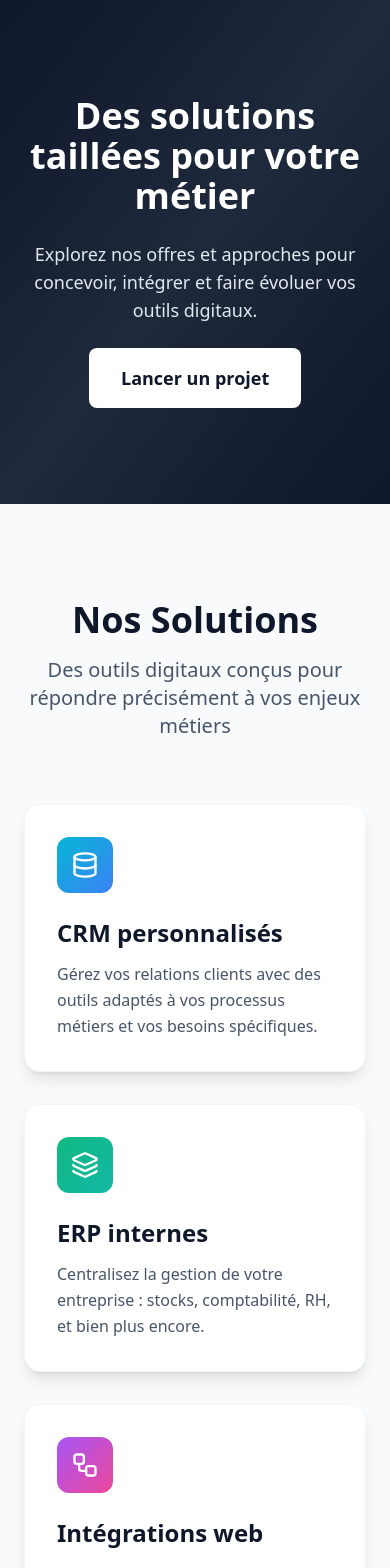
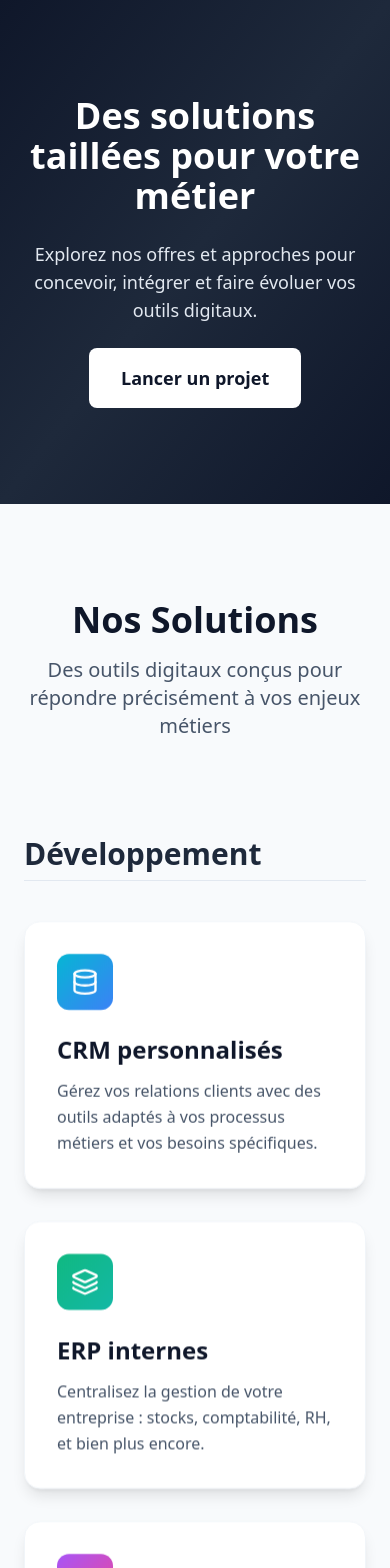
Before and after one commit to DigiHelpYnov/Vitrine, a Nuxt app: page /solutions in a window 390 px wide. Shown: the top 1568 px of the page. Built offline with nearby package versions, Linux system fonts and the light colour scheme.

Commit message:
feat : end

```diff
--- a/components/Solutions.vue
+++ b/components/Solutions.vue
@@ -11,24 +11,41 @@
       </div>
 
       <div class="grid md:grid-cols-2 lg:grid-cols-3 gap-8 max-w-7xl mx-auto">
+
+        <template
+          v-for="(item, index) in solutions"
+          :key="index"
+        >
           <div
-          v-for="(solution, index) in solutions"
-          :key="index"
+            v-if="item.type === 'solution'"
             class="group bg-white rounded-2xl p-8 shadow-lg hover:shadow-2xl border border-slate-100 hover:border-cyan-200 hover:-translate-y-1 interactive-hover animate-fade-up"
             :style="{ animationDelay: `${index * 0.08 + 0.15}s` }"
           >
-          <div :class="['w-14 h-14 rounded-xl bg-gradient-to-br flex items-center justify-center mb-6 group-hover:scale-110 transition-transform duration-300', solution.color]">
-            <component :is="solution.icon" :size="28" class="text-white" />
+            <div :class="['w-14 h-14 rounded-xl bg-gradient-to-br flex items-center justify-center mb-6 group-hover:scale-110 transition-transform duration-300', item.color]">
+              <component :is="item.icon" :size="28" class="text-white" />
             </div>
 
             <h3 class="text-2xl font-bold text-slate-900 mb-3">
-            {{ solution.title }}
+              {{ item.title }}
             </h3>
 
             <p class="text-slate-600 leading-relaxed">
-            {{ solution.description }}
+              {{ item.description }}
             </p>
           </div>
+
+          <div
+            v-else-if="item.type === 'heading'"
+            class="lg:col-span-3 md:col-span-2 col-span-1 mt-8 mb-2 animate-fade-up"
+            :style="{ animationDelay: `${index * 0.08 + 0.15}s` }"
+          >
+            <h2 class="text-3xl font-bold text-slate-800">
+              {{ item.title }}
+            </h2>
+            <hr class="mt-2 border-slate-200" />
+          </div>
+
+        </template>
       </div>
 
       <div class="text-center mt-16">
@@ -45,45 +62,164 @@
 
 <script setup lang="ts">
 import { navigateTo } from '#app';
-import { Database, Workflow, Layers, BarChart3, Zap, Smartphone } from 'lucide-vue-next';
+import {
+  Database, Workflow, Layers, BarChart3, Zap, Smartphone,
+  FileSearch, Share2, Compass, Wrench, Handshake, TrendingUp,
+  ShieldCheck, Activity, KeyRound, UserCheck,
+  Palette, LayoutGrid, PlayCircle
+} from 'lucide-vue-next';
 
 const solutions = [
   {
+    type: 'heading',
+    title: 'Développement'
+  },
+  {
+    type: 'solution',
     icon: Database,
     title: 'CRM personnalisés',
     description: 'Gérez vos relations clients avec des outils adaptés à vos processus métiers et vos besoins spécifiques.',
     color: 'from-cyan-500 to-blue-500'
   },
   {
+    type: 'solution',
     icon: Layers,
     title: 'ERP internes',
     description: 'Centralisez la gestion de votre entreprise : stocks, comptabilité, RH, et bien plus encore.',
     color: 'from-emerald-500 to-teal-500'
   },
   {
+    type: 'solution',
     icon: Workflow,
     title: 'Intégrations web',
     description: 'Connectez vos systèmes existants via des API robustes et des architectures front/back sur mesure.',
     color: 'from-purple-500 to-pink-500'
   },
   {
+    type: 'solution',
     icon: BarChart3,
     title: 'Tableaux de bord & outils de gestion',
     description: 'Visualisez vos données en temps réel avec des dashboards intuitifs et performants.',
     color: 'from-orange-500 to-red-500'
   },
   {
+    type: 'solution',
     icon: Zap,
     title: 'Automatisations',
     description: 'Éliminez les tâches répétitives et gagnez du temps avec des workflows automatisés intelligents.',
     color: 'from-yellow-500 to-orange-500'
   },
   {
+    type: 'solution',
     icon: Smartphone,
     title: 'Applications web et mobiles',
     description: 'Développement d\'applications performantes pour tous les supports, adaptées à votre activité.',
     color: 'from-indigo-500 to-blue-500'
+  },
+  {
+    type: 'heading',
+    title: 'Marketing et Communication'
+  },
+  {
+    type: 'solution',
+    icon: FileSearch,
+    title: 'Étude de marché',
+    description: 'Analyser votre secteur, vos concurrents et votre public cible pour identifier les meilleures opportunités et définir un positionnement unique.',
+    color: 'from-pink-500 to-rose-500'
+  },
+  {
+    type: 'solution',
+    icon: Share2,
+    title: 'Gestion des réseaux sociaux',
+    description: 'Prendre en charge vos comptes, créer du contenu engageant, interagir avec votre communauté et analyser les performances pour optimiser la stratégie.',
+    color: 'from-blue-500 to-indigo-500'
+  },
+  {
+    type: 'solution',
+    icon: Compass,
+    title: 'Stratégie digitale sur mesure',
+    description: 'Élaborer un plan d\'action complet incluant le choix des bons canaux (site, réseaux sociaux, email) pour un impact maximal.',
+    color: 'from-purple-500 to-violet-500'
+  },
+  {
+    type: 'solution',
+    icon: Wrench,
+    title: 'Mise en place d\'outils numériques',
+    description: 'Sélectionner, configurer et intégrer les logiciels adaptés (CRM, emailing, analyse) pour automatiser et améliorer votre efficacité.',
+    color: 'from-slate-500 to-gray-600'
+  },
+  {
+    type: 'solution',
+    icon: Handshake,
+    title: 'Conseil & relation humaine',
+    description: 'Vous accompagner à chaque étape avec une approche basée sur l\'écoute. Nous sommes des partenaires alignés sur votre vision.',
+    color: 'from-emerald-500 to-green-500'
+  },
+  {
+    type: 'solution',
+    icon: TrendingUp,
+    title: 'Suivi et amélioration continue',
+    description: 'Mesurer en permanence les résultats de nos actions (KPIs) pour ajuster la stratégie en temps réel et optimiser le retour sur investissement.',
+    color: 'from-orange-500 to-amber-500'
+  },
+  {
+    type: 'heading',
+    title: 'Cybersécurité'
+  },
+  {
+    type: 'solution',
+    icon: ShieldCheck,
+    title: 'Audit : infra, dev, conformité',
+    description: 'Évaluer la sécurité de votre infrastructure, de vos applications et votre conformité aux normes (RGPD, ISO).',
+    color: 'from-red-500 to-rose-600'
+  },
+  {
+    type: 'solution',
+    icon: Activity,
+    title: 'Analyse de risque',
+    description: 'Identifier et hiérarchiser les menaces potentielles pour votre système d\'information afin de prioriser les actions.',
+    color: 'from-orange-500 to-red-500'
+  },
+  {
+    type: 'solution',
+    icon: KeyRound,
+    title: 'Test de pénétration (Pentest)',
+    description: 'Simuler des attaques informatiques réelles (internes et externes) pour découvrir et corriger les failles de sécurité.',
+    color: 'from-gray-700 to-black'
+  },
+  {
+    type: 'solution',
+    icon: UserCheck,
+    title: 'Gestion du CISO',
+    description: 'Vous fournir une expertise de Responsable de la Sécurité (CISO) à temps partagé pour piloter votre stratégie de cybersécurité.',
+    color: 'from-blue-600 to-slate-800'
+  },
+  {
+    type: 'heading',
+    title: 'Créa'
+  },
+  {
+    type: 'solution',
+    icon: Palette,
+    title: 'Identité visuelle',
+    description: 'Création ou refonte de votre identité (logo, charte graphique, palette de couleurs, typographies) pour un impact mémorable.',
+    color: 'from-pink-500 to-purple-600'
+  },
+  {
+    type: 'solution',
+    icon: LayoutGrid,
+    title: 'Design Web (UI/UX)',
+    description: 'Conception des maquettes, de l\'arborescence et de l\'expérience utilisateur (UI/UX) de votre futur site web.',
+    color: 'from-teal-500 to-cyan-500'
+  },
+  {
+    type: 'solution',
+    icon: PlayCircle,
+    title: 'Motion Design',
+    description: 'Création de vidéos animées percutantes pour présenter vos services, expliquer un concept ou dynamiser votre communication.',
+    color: 'from-red-500 to-orange-500'
   }
+
 ];
 
 const goToContact = () => {
```
Also changed, not shown: components/Contact.vue (+75 -40 lines). Lines whose indentation alone changed are shown as unchanged.
